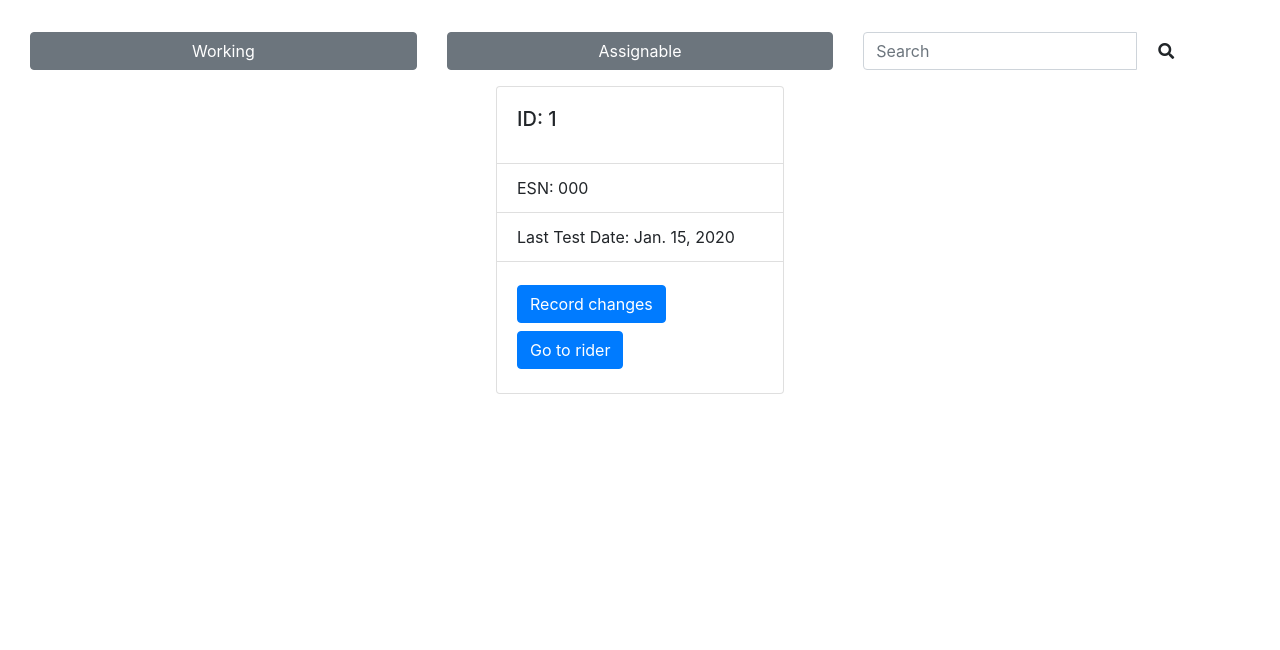
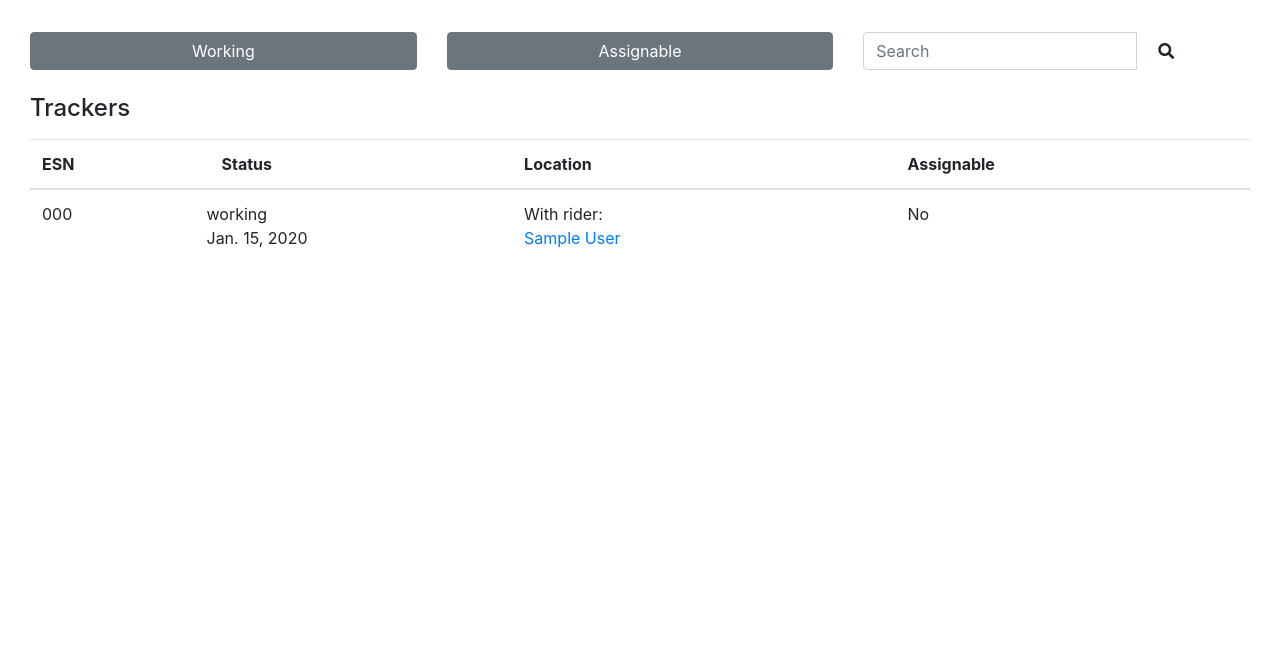
Before and after one commit to sbmooc/track_the_thing, a Django app: template tcr_tracker/tracker/templates/tracker/trackers_list.html in a window 1280 px wide. Shown: the part 56-706 px from the top of the page. Run offline with Django 3.2, Linux system fonts and the light colour scheme; the template is opened without the code that fills it: values that come from a table or form of the project are taken from there, others are empty; tables that the repository leaves empty hold one stand-in row (values such as "Sample post"); parts of the project's set-up code (start-up, migrations or seed data) failed here and were passed over; some libraries are stand-ins or nearby versions.

Commit message:
Table view of trackers completed, with proof of concept of "assignable" column disappearing below a certain screen size.

```diff
--- a/tcr_tracker/tracker/models.py
+++ b/tcr_tracker/tracker/models.py
@@ -194,7 +194,8 @@ class Riders(models.Model):
         verbose_name_plural = 'Riders'
 
     def __str__(self):
-        return f'{self.id}: {self.full_name} (Cap: {self.cap_number})'
+        # return f'{self.id}: {self.full_name} (Cap: {self.cap_number})'
+        return f'{self.full_name}'
 
     def get_absolute_url(self):
         # todo!!!
@@ -243,6 +244,7 @@ class Trackers(models.Model):
                                related_name='current_tracker',
                                null=True,
                                blank=True)
+    rider_url = "https://www.bbc.co.uk/"
     #location = relationship('tracker_locations')
 
     @property
--- a/tcr_tracker/tracker/templates/tracker/trackers_list.html
+++ b/tcr_tracker/tracker/templates/tracker/trackers_list.html
@@ -63,29 +63,74 @@
     </div>
 
 <!--main content-->
-    <div class="row justify-content-center">
+
+<!--New table layout-->
+    <div class="container-fluid my-2">
+        <div class="row">
+            <div class="col my-2">
+                <h4>Trackers</h4>
+            </div>
+        </div>
+        <table class="table table-hover table-responsive-sm">
+          <thead>
+            <tr>
+              <th scope="col">ESN</th>
+              <th scope="col">Status</th>
+              <th scope="col">Location</th>
+              <th scope="col" class="d-none d-sm-table-cell">Assignable</th>
+            </tr>
+          </thead>
+          <tbody>
             {% for tracker in trackers_list %}
-                <div class="card mx-2 mb-3" style="width: 18rem" id="tid-{{ tracker.id }}">
-                    <div class="card-body">
-                        <h5 class="card-title">ID: {{ tracker.id }}</h5>
-                    </div>
-                    <ul class="list-group list-group-flush">
-                        <li class="list-group-item">ESN: {{ tracker.esn_number }}</li>
-                        <li class="list-group-item">Last Test Date: {{ tracker.last_test_date }}</li>
-                    </ul>
-                    <div class="card-body justify-content-center">
-                        <a href="#" class="">
-                            <button type="button" class="my-1 btn btn-primary">
-                                Record changes
-                            </button>
-                        </a>
-                        <a href="#" class="">
-                            <button type="button" class="my-1 btn btn-primary">
-                                Go to rider
-                            </button>
-                        </a>
-                    </div>
-                </div>
+                <tr>
+                  <td>{{ tracker.esn_number }}</td>
+                  <td>
+                      <div class="row">{{ tracker.working_status }}</div>
+                      <div class="row">{{ tracker.last_test_date }}</div>
+                  </td>
+                  <td>
+                      {% if tracker.rider_possess %}
+                        <div>With rider:</div>
+                        <div><a href={{ tracker.rider_url }}>{{ tracker.rider_possess }}</a></div>
+                      {% endif %}
+                  </td>
+                  <td class="d-none d-sm-table-cell">
+                      <!--Need to replace with just assignable field when written-->
+                      {% if tracker.rider_assigned %}
+                        No
+                      {% else %}
+                        {{ tracker.assignable }}
+                      {% endif %}
+                  </td>
+                </tr>
             {% endfor %}
+          </tbody>
+        </table>
     </div>
+<!--Original card layout-->
+    <!--<div class="row justify-content-center">-->
+            <!--{% for tracker in trackers_list %}-->
+                <!--<div class="card mx-2 mb-3" style="width: 18rem" id="tid-{{ tracker.id }}">-->
+                    <!--<div class="card-body">-->
+                        <!--<h5 class="card-title">ID: {{ tracker.id }}</h5>-->
+                    <!--</div>-->
+                    <!--<ul class="list-group list-group-flush">-->
+                        <!--<li class="list-group-item">ESN: {{ tracker.esn_number }}</li>-->
+                        <!--<li class="list-group-item">Last Test Date: {{ tracker.last_test_date }}</li>-->
+                    <!--</ul>-->
+                    <!--<div class="card-body justify-content-center">-->
+                        <!--<a href="#" class="">-->
+                            <!--<button type="button" class="my-1 btn btn-primary">-->
+                                <!--Record changes-->
+                            <!--</button>-->
+                        <!--</a>-->
+                        <!--<a href="#" class="">-->
+                            <!--<button type="button" class="my-1 btn btn-primary">-->
+                                <!--Go to rider-->
+                            <!--</button>-->
+                        <!--</a>-->
+                    <!--</div>-->
+                <!--</div>-->
+            <!--{% endfor %}-->
+    <!--</div>-->
 {% endblock %}
```
